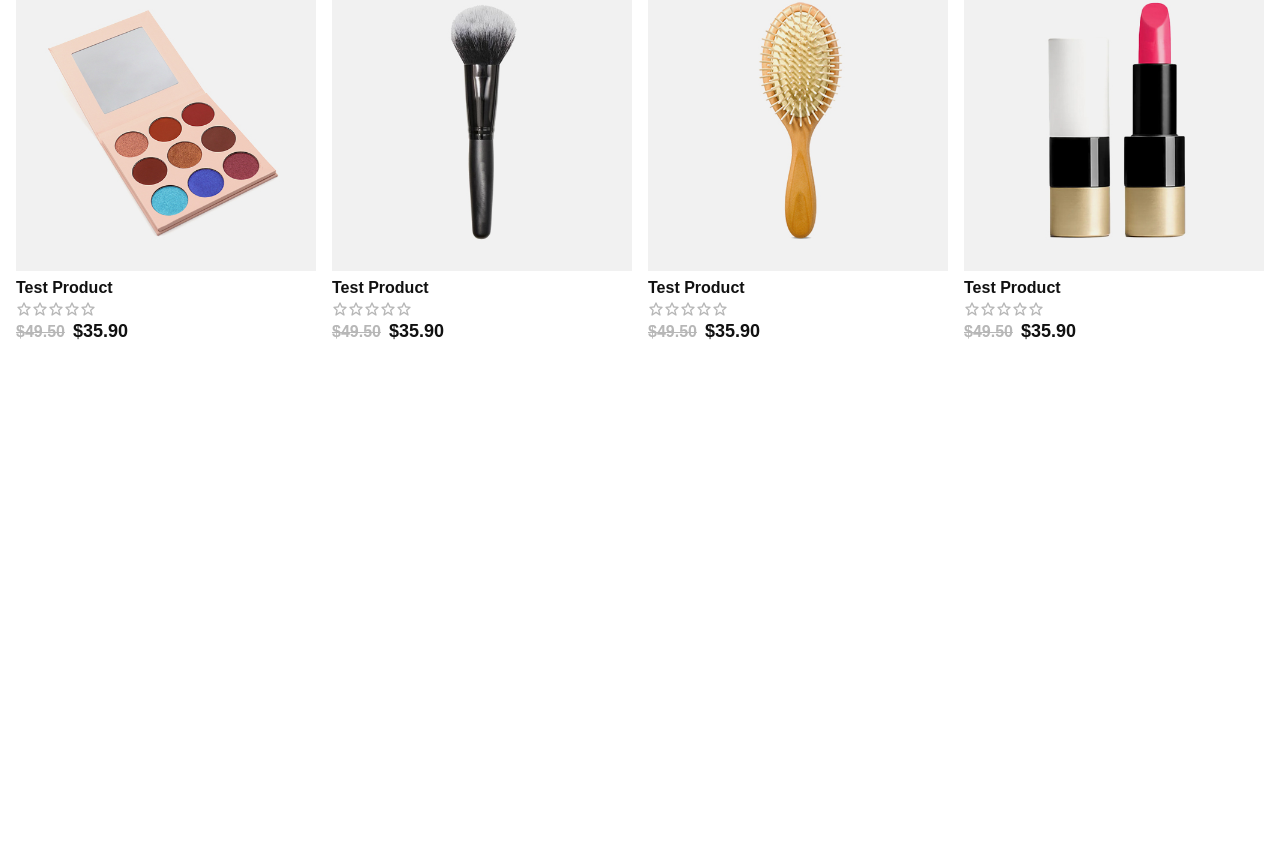
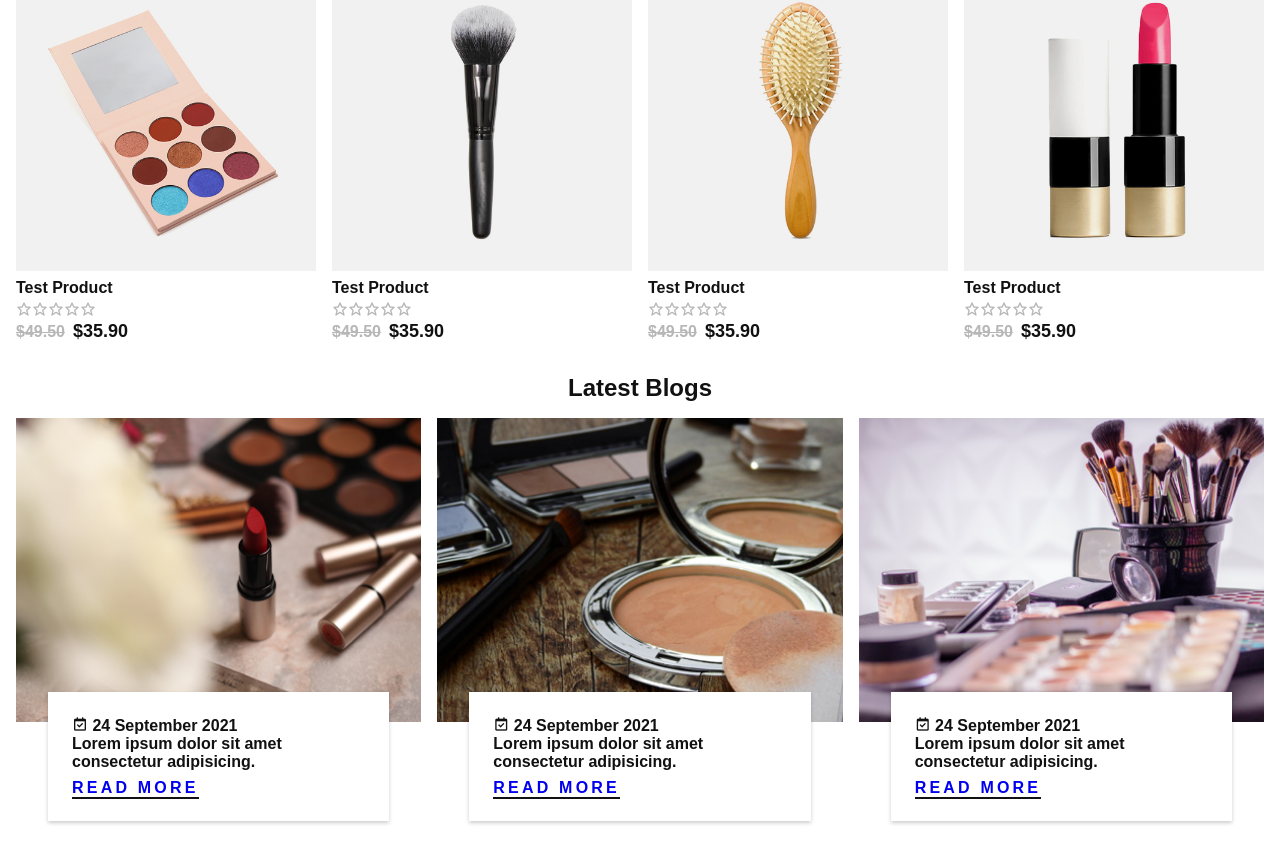
Before and after one commit to Kyril73/beauty-shop, a React (Create React App) app: page / in a window 1280 px wide. Shown: the part 1639-2501 px from the top of the page. Before the commit the page ends 1997 px from the top, so only its background shows below. Built offline with nearby package versions, Linux system fonts and the light colour scheme.

Commit message:
48:48 minutes

```diff
--- a/src/App.js
+++ b/src/App.js
@@ -1,6 +1,7 @@
 import './App.scss';
 import './components/animations.scss'
 import Bestsellers from './components/Bestsellers';
+import Blogs from './components/Blogs';
 import Collections from './components/Collections';
 import Header from './components/Header';
 import Hero from './components/Hero';
@@ -12,6 +13,7 @@ function App() {
       <Hero />
       <Collections />
       <Bestsellers />
+      <Blogs/>
     </div>
   );
 }
--- /dev/null
+++ b/src/components/Blogs.js
@@ -0,0 +1,53 @@
+import React from 'react'
+import '../components/blogs.scss'
+import blogOne from '../images/blog-1.jpg'
+import blogTwo from '../images/blog-2.jpg'
+import blogThree from '../images/blog-3.jpg'
+
+function Blogs() {
+  return (
+    <section className="blogs" id="blogs">
+      <h2 className="section-title">Latest Blogs</h2>
+      <div className="blogs__grid">
+        <div className="blog__item">
+          <div className="blog__item__img">
+            <img src={blogOne} alt="blog" />
+          </div>
+          <div className="blog__item__text">
+            <div className="date">
+              <i className="bx bx-calendar-check"></i> 24 September 2021
+            </div>
+            <h4>Lorem ipsum dolor sit amet consectetur adipisicing.</h4>
+            <a href="#" className="btn btn--link">READ MORE</a>
+          </div>
+        </div>
+        <div className="blog__item">
+          <div className="blog__item__img">
+            <img src={blogTwo} alt="blog" />
+          </div>
+          <div className="blog__item__text">
+            <div className="date">
+              <i className="bx bx-calendar-check"></i> 24 September 2021
+            </div>
+            <h4>Lorem ipsum dolor sit amet consectetur adipisicing.</h4>
+            <a href="#" className="btn btn--link">READ MORE</a>
+          </div>
+        </div>
+        <div className="blog__item">
+          <div className="blog__item__img">
+            <img src={blogThree} alt="blog" />
+          </div>
+          <div className="blog__item__text">
+            <div className="date">
+              <i className="bx bx-calendar-check"></i> 24 September 2021
+            </div>
+            <h4>Lorem ipsum dolor sit amet consectetur adipisicing.</h4>
+            <a href="#" className="btn btn--link">READ MORE</a>
+          </div>
+        </div>
+      </div>
+    </section>
+  )
+}
+
+export default Blogs
--- /dev/null
+++ b/src/components/blogs.scss
@@ -0,0 +1,48 @@
+.blogs {
+  padding: var(--sp-md);
+
+  &__grid {
+    display: grid;
+    column-gap: var(--sp-md);
+    grid-template-columns: 1fr;
+
+    @media screen and (min-width: 768px) {
+      grid-template-columns: repeat(2, 1fr);
+    }
+    @media screen and (min-width: 1024px) {
+      grid-template-columns: repeat(3, 1fr);
+    }
+
+    .blog__item {
+      position: relative;
+      margin-bottom: 150px;
+
+      &__img {
+        overflow: hidden;
+
+        &:hover img {
+          transform: scale(1.1);
+        }
+
+        img {
+          width: 100%;
+          transition: all 0.3s ease-in-out;
+        }
+      }
+
+      &__text {
+        position: absolute;
+        padding: var(--sp-lg);
+        margin: 0 var(--sp-xl);
+        margin-top: -30px;
+
+        background-color: white;
+        box-shadow: 0 2px 4px 0 rgba(0, 0, 0, 0.2);
+
+        h4 {
+          margin-bottom: var(--sp-sm);
+        }
+      }
+    }
+  }
+}
```
